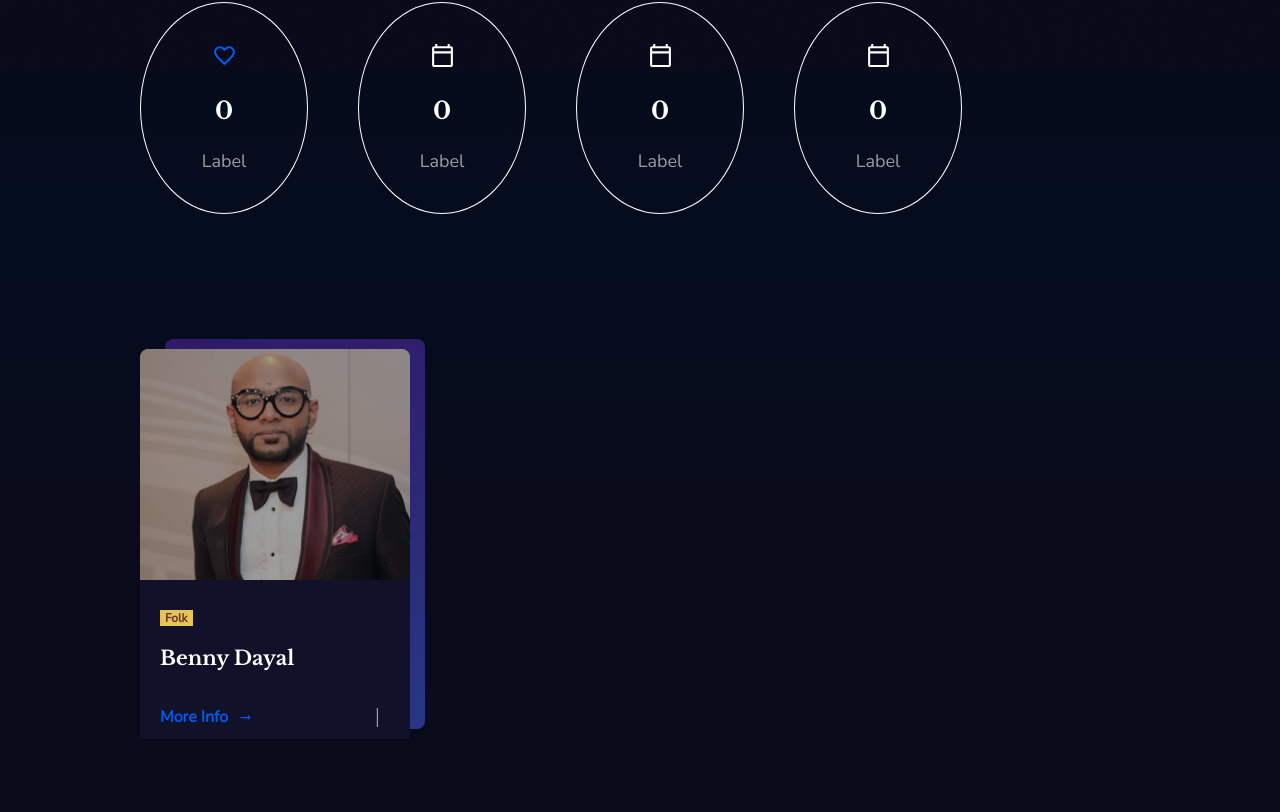
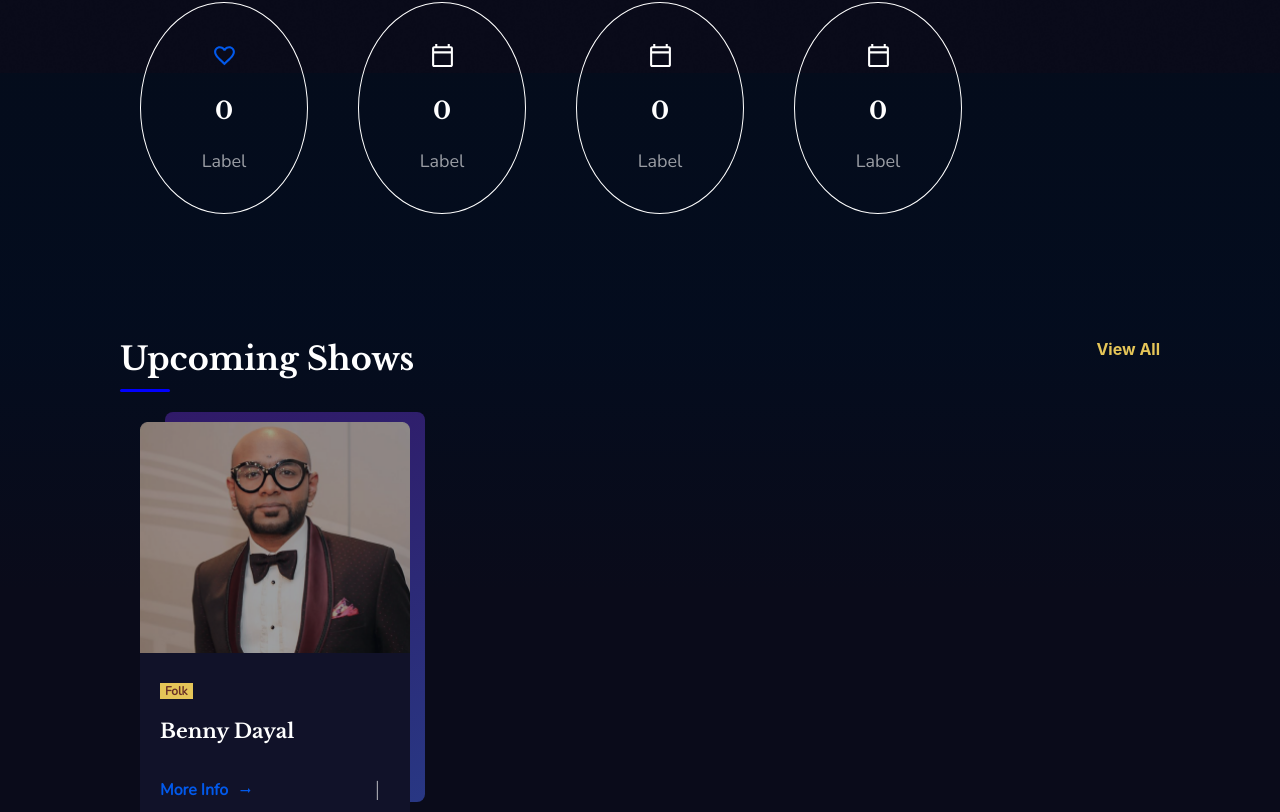
Before and after one commit to usaif1/homejam, a React (Create React App) app: page / in a window 1280 px wide. Shown: the part 692-1504 px from the top of the page. Before the commit the page ends 1431 px from the top, so only its background shows below. Built offline with nearby package versions, Linux system fonts and the light colour scheme; some icons are missing.

Commit message:
added upcoming shows heading

```diff
--- a/src/components/home/UpcomingShows.js
+++ b/src/components/home/UpcomingShows.js
@@ -74,12 +74,18 @@
   };
 
   return (
+    <>
+      <div className={classes.upcomingHeadingContainer}>
+        <div className={classes.upcomingHeadingWrapper}>
+          <h2 className={classes.upcomingHeading}>Upcoming Shows</h2>
+          <h3 className={classes.upcomingSubheading}>View All</h3>
+        </div>
+        <hr className={classes.hr} />
+      </div>
       <div className={classes.upcomingContainer}>
         <Swiper
           style={{ paddingTop: "1rem" }}
           spaceBetween={window.innerWidth > 600 ? 50 : 5}
-        // slidesPerView={window.innerWidth > 600 ? 5 : }
-        // freeMode={true}
           centeredSlides={true}
         >
           {artists.map((artist) => {
@@ -87,6 +93,7 @@
           })}
         </Swiper>
       </div>
+    </>
   );
 };
 
--- a/src/components/home/styles.js
+++ b/src/components/home/styles.js
@@ -87,7 +87,6 @@
 
   /*Upcoming Shows*/
   upcomingContainer: {
-    marginTop: "12.5rem",
     display: "flex",
     justifyContent: "space-around",
   },
@@ -164,6 +163,37 @@
     width: "300px",
   },
 
+  upcomingHeadingContainer: {
+    marginBottom: "2rem",
+    marginTop: "12.5rem",
+  },
+
+  upcomingHeadingWrapper: {
+    display: "flex",
+    justifyContent: "space-between",
+  },
+
+  upcomingHeading: {
+    color: "white",
+    fontSize: "3.2rem",
+    fontFamily: "'Libre Baskerville', serif",
+    margin: "0",
+  },
+  upcomingSubheading: {
+    color: "#E5C558",
+    fontSize: "1.6rem",
+    margin: "0",
+  },
+
+  hr: {
+    background: "blue",
+    width: "5rem",
+    height: "0.3rem",
+    border: "none",
+    margin: "1rem 0 ",
+    borderRadius: "0.8rem",
+  },
+
   /*Media Queries*/
   [theme.breakpoints.down("sm")]: {
     /*navbar*/
@@ -192,5 +222,8 @@
     labelNumber: {
       margin: "0",
     },
+    upcomingHeading: {
+      fontSize: "2rem",
+    },
   },
 }));
```
Lines whose indentation alone changed are shown as unchanged.
